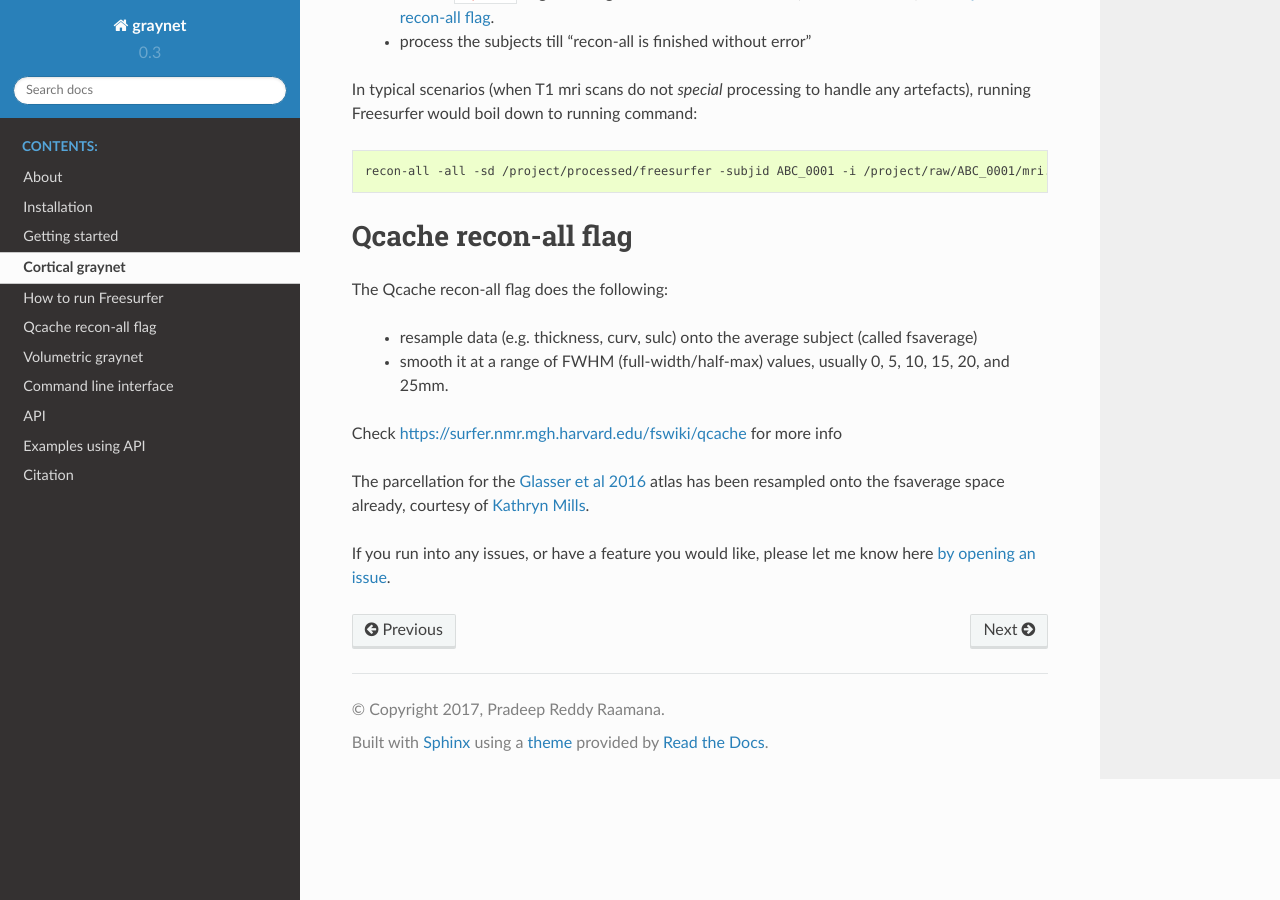
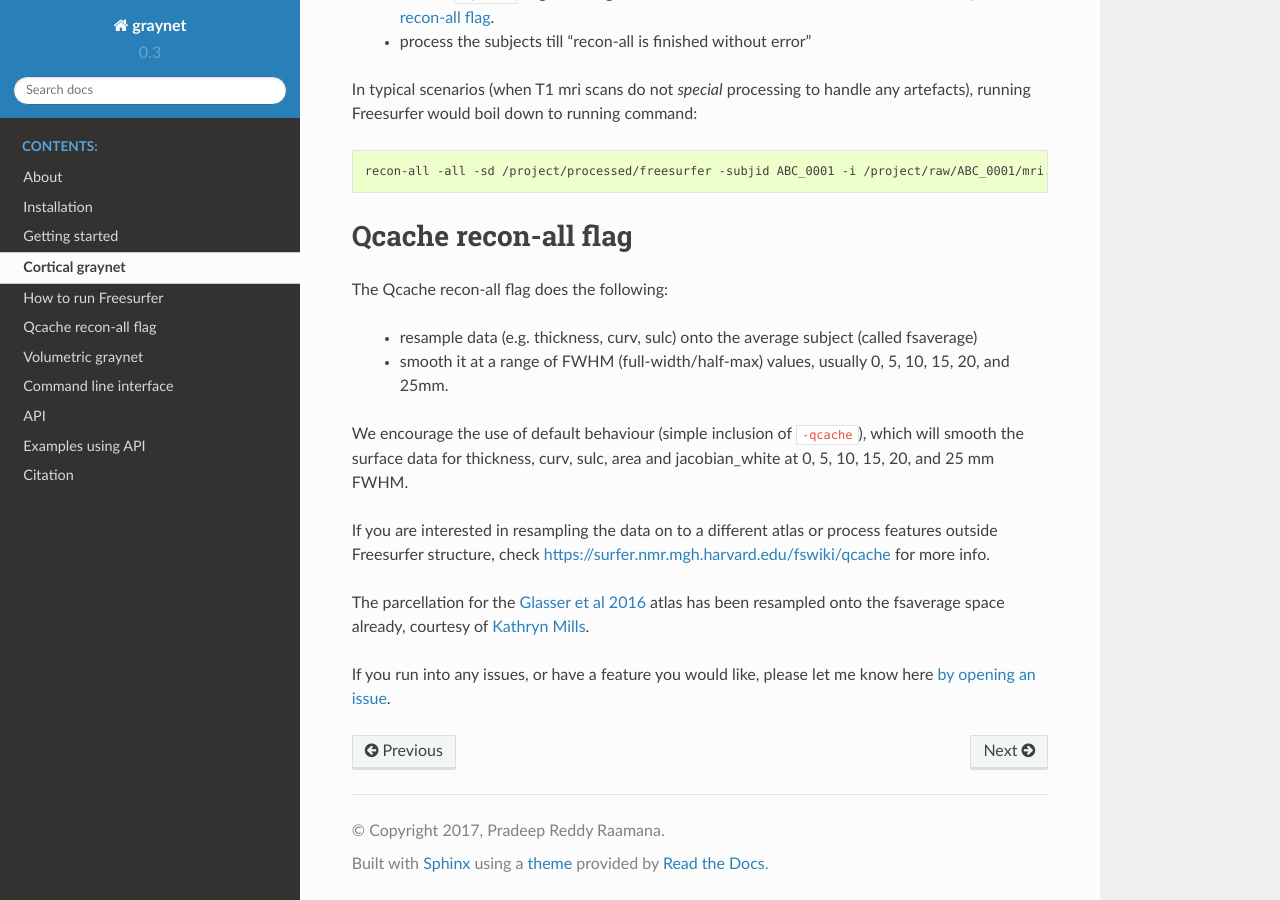
Before and after one commit to raamana/graynet, a Sphinx documentation site: the page built from docs/cortical.rst, in a window 1280 px wide and 900 px high, scrolled down 2074 px. Built offline with Sphinx 7.4.7 and the Read the Docs theme 2.0.0, drawn with Linux system fonts in a browser that asks for light colours.

```diff
--- a/docs/cortical.rst
+++ b/docs/cortical.rst
@@ -84,9 +84,10 @@ The Qcache recon-all flag does the following:
     - resample data (e.g. thickness, curv, sulc) onto the average subject (called fsaverage)
     - smooth it at a range of FWHM (full-width/half-max) values, usually 0, 5, 10, 15, 20, and 25mm.
 
-Check https://surfer.nmr.mgh.harvard.edu/fswiki/qcache for more info
+We encourage the use of default behaviour (simple inclusion of ``-qcache``), which will smooth the surface data for thickness, curv, sulc, area and jacobian_white at 0, 5, 10, 15, 20, and 25 mm FWHM.
+
+If you are interested in resampling the data on to a different atlas or process features outside Freesurfer structure, check https://surfer.nmr.mgh.harvard.edu/fswiki/qcache for more info.
 
 The parcellation for the `Glasser et al 2016 <http://www.nature.com/nature/journal/vaop/ncurrent/full/nature18933.html>`_ atlas has been resampled onto the fsaverage space already, courtesy of `Kathryn Mills <https://figshare.com/articles/HCP-MMP1_0_projected_on_fsaverage/3498446>`_.
 
-
 If you run into any issues, or have a feature you would like, please let me know here `by opening an issue <https://github.com/raamana/graynet/issues/new>`_.
```
Also changed, not shown: 1 other file.
